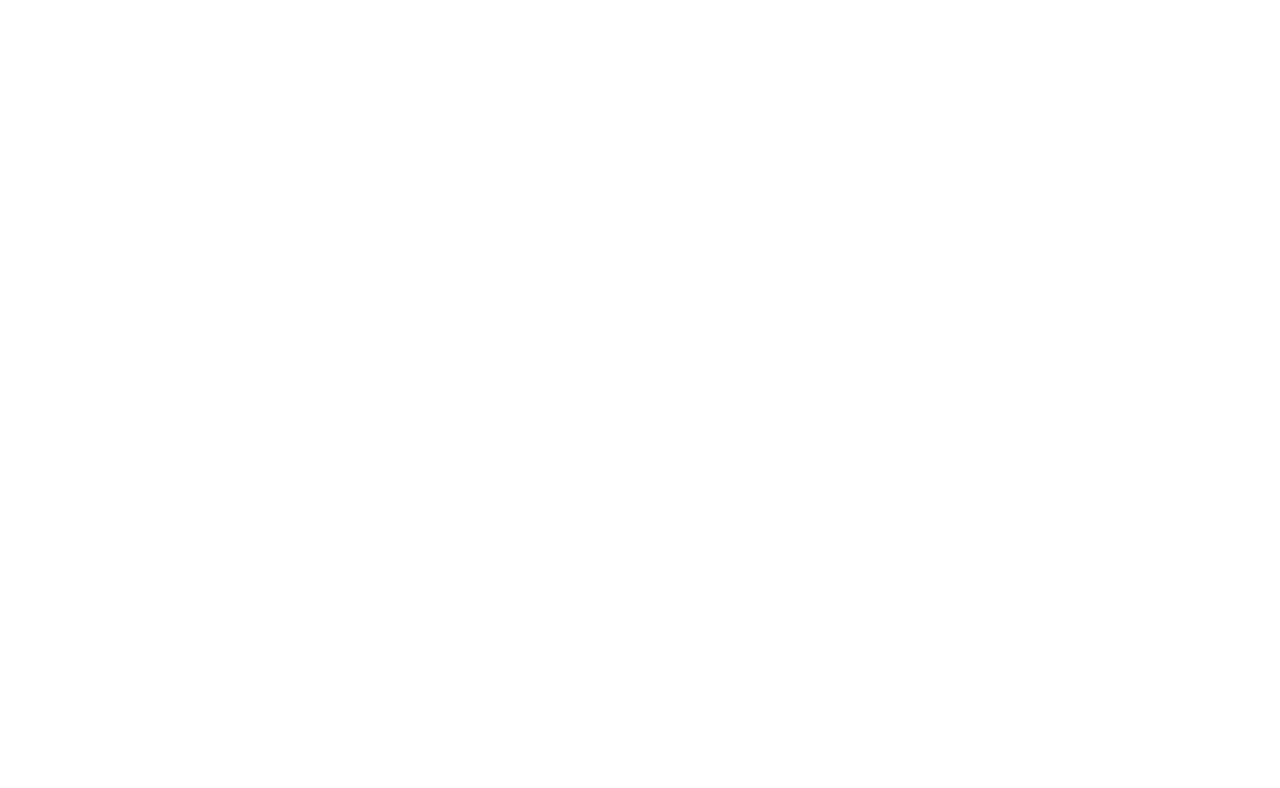
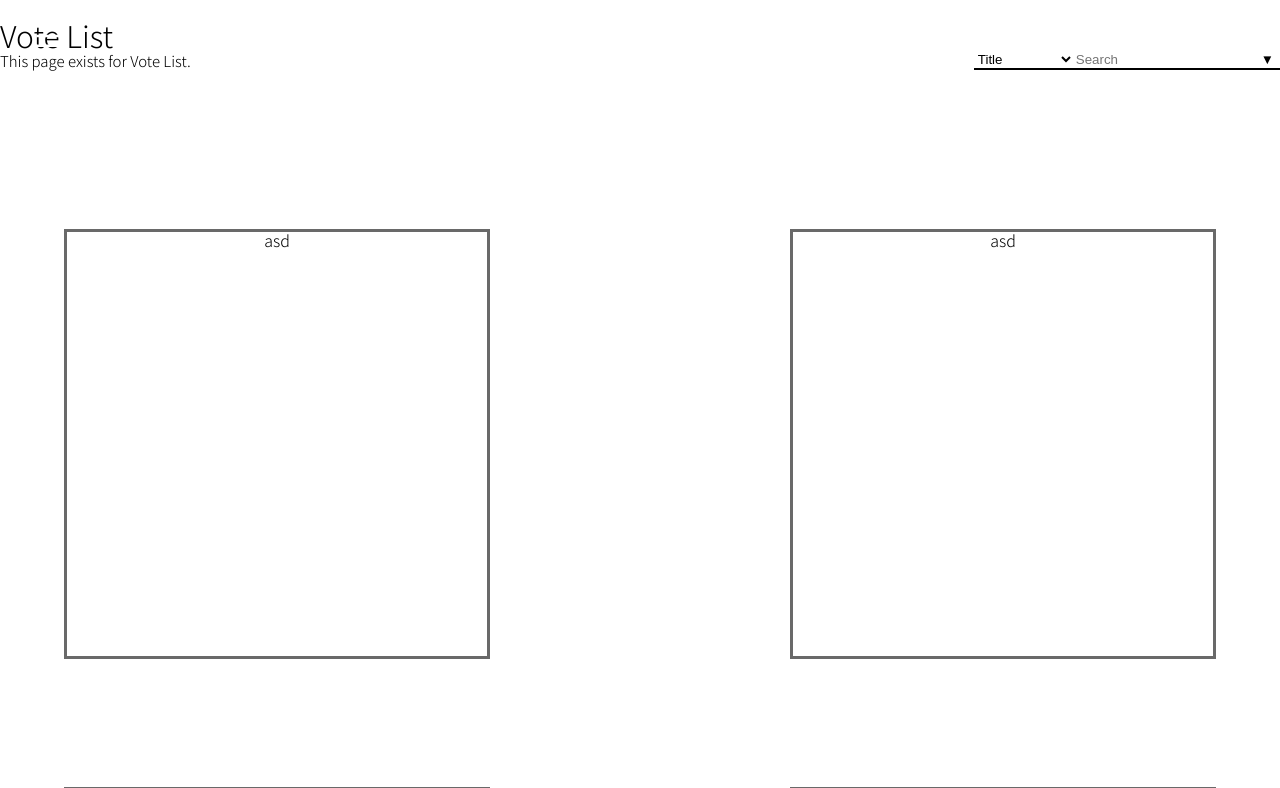
Before and after one commit to kylee9612/vote_front, a React (Create React App) app: page /votelist in a window 1280 px wide. Before the commit this address had no page. Shown: the top 788 px of the page. Built offline with nearby package versions, Linux system fonts and the light colour scheme.

Commit message:
[L]votelist 추가

```diff
--- a/src/App.js
+++ b/src/App.js
@@ -1,9 +1,14 @@
 import logo from './logo.svg';
 import './App.css';
+
+/** page **/
 import Header from './components/header';
 import Main from './components/main'
+import Notice from "./components/Notice";
+import VoteList from "./components/VoteList";
+/** page **/
+
 import {BrowserRouter, Route, Routes} from "react-router-dom";
-import Notice from "./components/Notice";
 import React from "react";
 
 function App() {
@@ -13,6 +18,7 @@ function App() {
                 <Header/>
                 <Routes>
                     <Route exact path={"/"} element={<Main/>}></Route>
+                    <Route path="votelist" element={<VoteList/>}/>
                     <Route path="notice" element={<Notice/>}/>
                 </Routes>
             </BrowserRouter>
--- a/src/components/Notice.js
+++ b/src/components/Notice.js
@@ -6,10 +6,10 @@ function Notice(props) {
     return (
         <section>
             {/*header*/}
-            <div className="notice_header_wrap">
-                <div className="notice_header">
+            <div className="notice_header_wrap header_wrap">
+                <div className="notice_header _header">
                     <div className="notice_header_title"><h2>Notice</h2></div>
-                    <div className="notice_header_sub">
+                    <div className="notice_header_sub _header_sub">
                         <p>This page exists for notice.</p>
                         <div className="notice_header_searchBar">
                             <select className="notice_header_searchBar_select">
@@ -38,7 +38,7 @@ function Notice(props) {
                         <th>Date</th>
                     </tr>
                     </thead>
-                    <tbody className={"notice_table_body"}>
+                    <tbody className={"notice_table_body table_body"}>
                     {NoticeList(notice)}
                     </tbody>
                 </table>
--- /dev/null
+++ b/src/components/VoteList.js
@@ -0,0 +1,41 @@
+import './css/VoteList.css'
+
+function VoteList(props){
+
+
+
+   return(
+    <section>
+        <div className="voteList_header_wrap header_wrap" >
+            <div className="voteList_header _header">
+                <div className="voteList_header_title"><h2>Vote List</h2></div>
+                <div className="voteList_header_sub _header_sub">
+                    <p>This page exists for Vote List.</p>
+                    <div className="voteList_header_searchBar _searchBar">
+                        <select className="voteList_header_searchBar_select _searchBar_select">
+                            <option value="0">Title</option>
+                            <option value="1">Content</option>
+                            <option value="2">Title+Content</option>
+                        </select>
+                        <input className="voteList_header_searchBar_input _searchBar_input" type={"text"} placeholder={"Search"}/>
+                        <input className="voteList_header_searchBar_btn _searchBar_btn" type={"button"} value="▼"/>
+                    </div>
+                </div>
+            </div>
+        </div>
+        <div className="voteList_body_wrap _body_wrap">
+            <ul className="voteList_ul">
+                <li className="voteList_li" >asd</li>
+                <li className="voteList_li" >asd</li>
+                <li className="voteList_li" >asdfd</li>
+                <li className="voteList_li" >fds</li>
+                <li className="voteList_li" >zxcv</li>
+                <li className="voteList_li" >sag</li>
+                <li className="voteList_li" >sdf</li>
+            </ul>
+        </div>
+    </section>
+   )
+}
+
+export default VoteList;
--- /dev/null
+++ b/src/components/css/VoteList.css
@@ -0,0 +1,16 @@
+.voteList_ul{
+    margin: auto;
+    width : 1280px;
+    display: -webkit-box;
+    display: -ms-flexbox;
+    display: flex;
+    -ms-flex-wrap: wrap;
+    flex-wrap: wrap;
+    justify-content: space-between;
+}
+.voteList_ul > li {
+    width: 426px;
+    height: 430px;
+    border: #696969 solid ;
+    margin: 5%;
+}
--- a/src/components/navBar.js
+++ b/src/components/navBar.js
@@ -52,7 +52,7 @@ function NavBar() {
                     회사소개
                 </Menu.Item>
                 <Menu.Item key="vote">
-                    투표하기
+                    <NavLink to={"/votelist"}>투표하기</NavLink>
                 </Menu.Item>
                 <Menu.Item key="notice">
                     <NavLink to={"/notice"}>공지사항</NavLink>
--- a/src/index.css
+++ b/src/index.css
@@ -82,3 +82,57 @@ header{
   left: 50%;
   transform: translate(-50%,-50%);
 }
+
+.header_wrap , .body_wrap{
+  transition: background 0.3s, border 0.3s, border-radius 0.3s, box-shadow 0.3s;
+  padding: 20px 0px 75px 0px;
+
+}
+._header {
+  max-width: 1280px;
+  display: flex;
+  flex-direction: column;
+  margin-right: auto;
+  margin-left: auto;
+  position: relative;
+}
+._header h2{
+  font-size: 30px;
+  text-align: left;
+}
+._header_sub{
+  font-size: 15px;
+  display: flex;
+  flex-direction: row;
+  justify-content: space-between;
+  align-items: center;
+}
+.table_body{
+  text-align : left;
+}
+._searchBar_select{
+  border-style: none;
+  background-color: white;
+  outline: none;
+  cursor: pointer;
+}
+._searchBar_input{
+  border-style: none;
+  background-color: white;
+  outline: none;
+}
+._searchBar_btn{
+  border-style: none;
+  background-color: white;
+  outline: none;
+  cursor: pointer;
+}
+._searchBar{
+  height: 20px;
+  border-bottom: 2px solid #000;
+}
+._body_wrap{
+  transition: background 0.3s, border 0.3s, border-radius 0.3s, box-shadow 0.3s;
+  padding: 20px 0px 75px 0px;
+
+}
```
